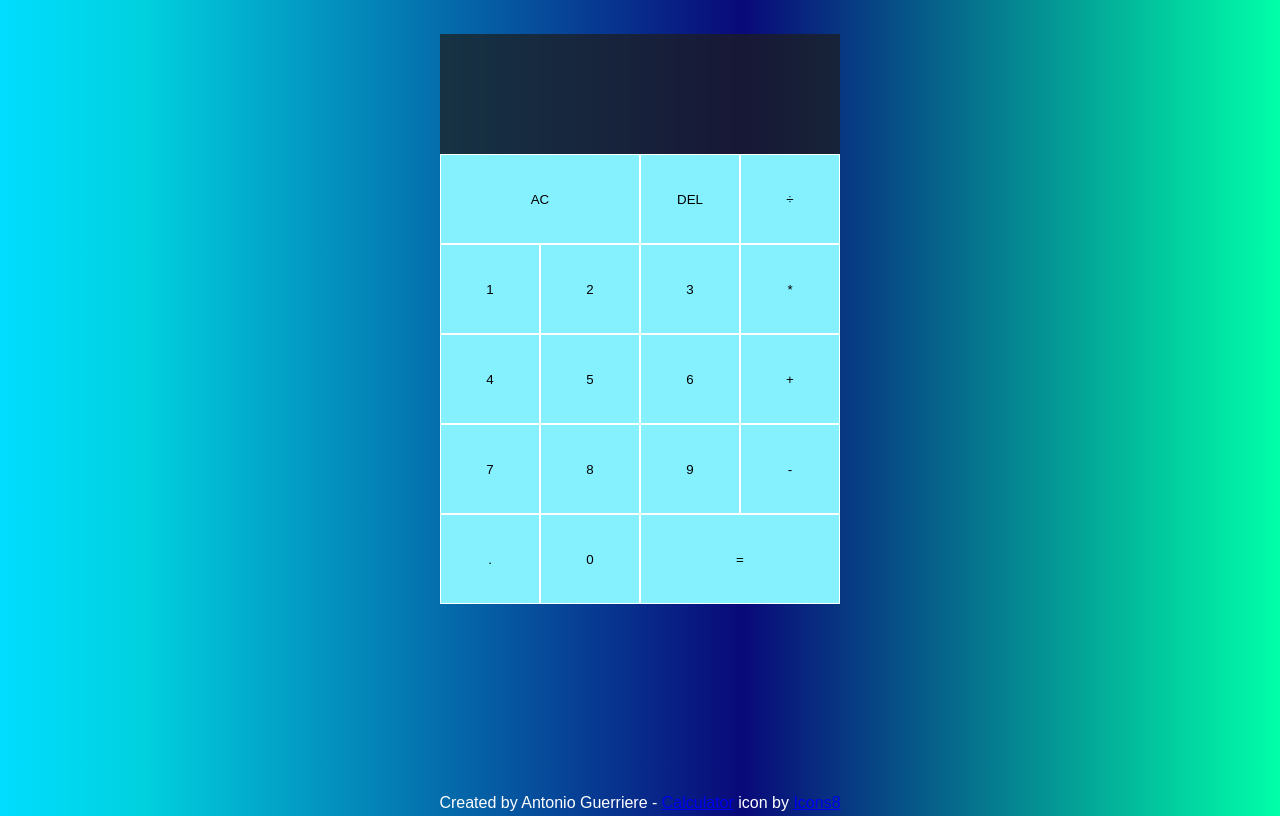
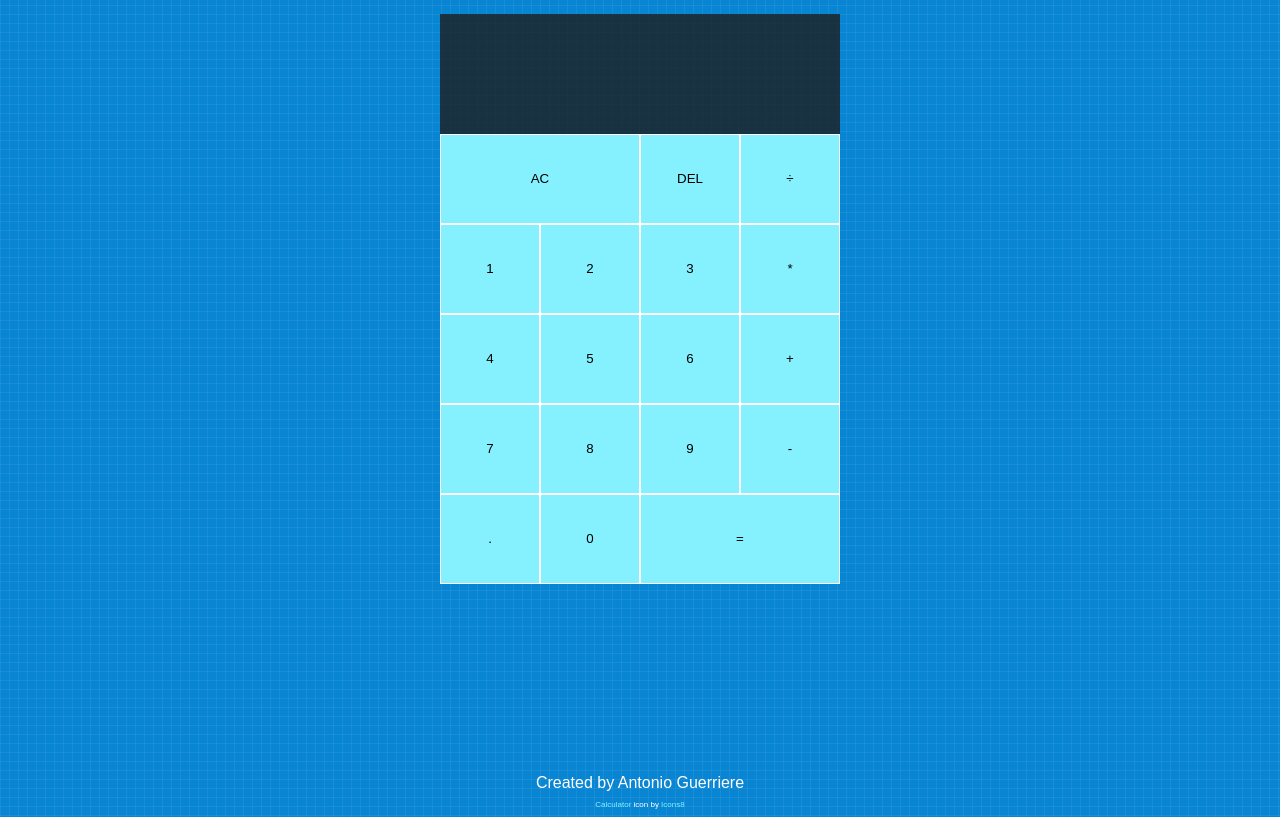
Before and after one commit to AGuerriere/calculator, a plain HTML site: page index.html in a window 1280 px wide. Drawn offline with Linux system fonts and the light colour scheme.

Commit message:
changed background and footer style

```diff
--- a/index.html
+++ b/index.html
@@ -32,7 +32,10 @@
     <button data-number>0</button>
     <button data-equal class="equal">=</button>
   </div>
-  <footer>Created by Antonio Guerriere - <a target="_blank" href="https://icons8.com/icon/u1prPO3QSxGC/calculator">Calculator</a> icon by <a target="_blank" href="https://icons8.com">Icons8</a></footer>
+  <footer>Created by Antonio Guerriere
+    <p>
+      <a target="_blank" href="https://icons8.com/icon/u1prPO3QSxGC/calculator">Calculator</a> icon by <a target="_blank" href="https://icons8.com">Icons8</a></footer>
+    </p>
 <script src="/main.js"></script>
 </body>
 </html>
--- a/style.css
+++ b/style.css
@@ -1,6 +1,5 @@
 body {
-  background: rgb(0,221,255);
-  background: linear-gradient(90deg, rgba(0,221,255,1) 0%, rgba(0,209,223,1) 11%, rgba(9,9,121,1) 58%, rgba(0,255,169,1) 100%);
+  background-image: repeating-linear-gradient(0deg, hsla(208,43%,84%,0.09) 0px, hsla(208,43%,84%,0.09) 1px,transparent 1px, transparent 9px),repeating-linear-gradient(90deg, hsla(208,43%,84%,0.09) 0px, hsla(208,43%,84%,0.09) 1px,transparent 1px, transparent 9px),linear-gradient(90deg, hsl(203,93%,43%),hsl(203,93%,43%));
   display: flex;
   align-items: center;
   justify-content: center;
@@ -18,7 +17,7 @@ body {
 }
 
 .display {
-  background-color: rgba(29, 29, 29, 0.73);
+  background-color: rgba(29, 29, 29, 0.8);
   grid-column: span 4;
   color: white;
   font-weight: bolder;
@@ -46,7 +45,7 @@ button {
 }
 
 button:hover {
-  background-color:rgb(206, 246, 251); ;
+  background-color:rgb(206, 246, 251);
 }
 
 button:active {
@@ -58,6 +57,19 @@ background-color:rgb(221, 247, 250);;
 }
 
 footer {
+  display: flex;
+  flex-direction: column;
+  justify-content: center;
+  align-items: center;
   margin-top: 20vh;
   color: white;
 }
+
+a {
+  color:rgb(133, 241, 255);
+  text-decoration: none;
+}
+
+p {
+  font-size: 8px;
+}
```
Also changed, not shown: 1 other file.
